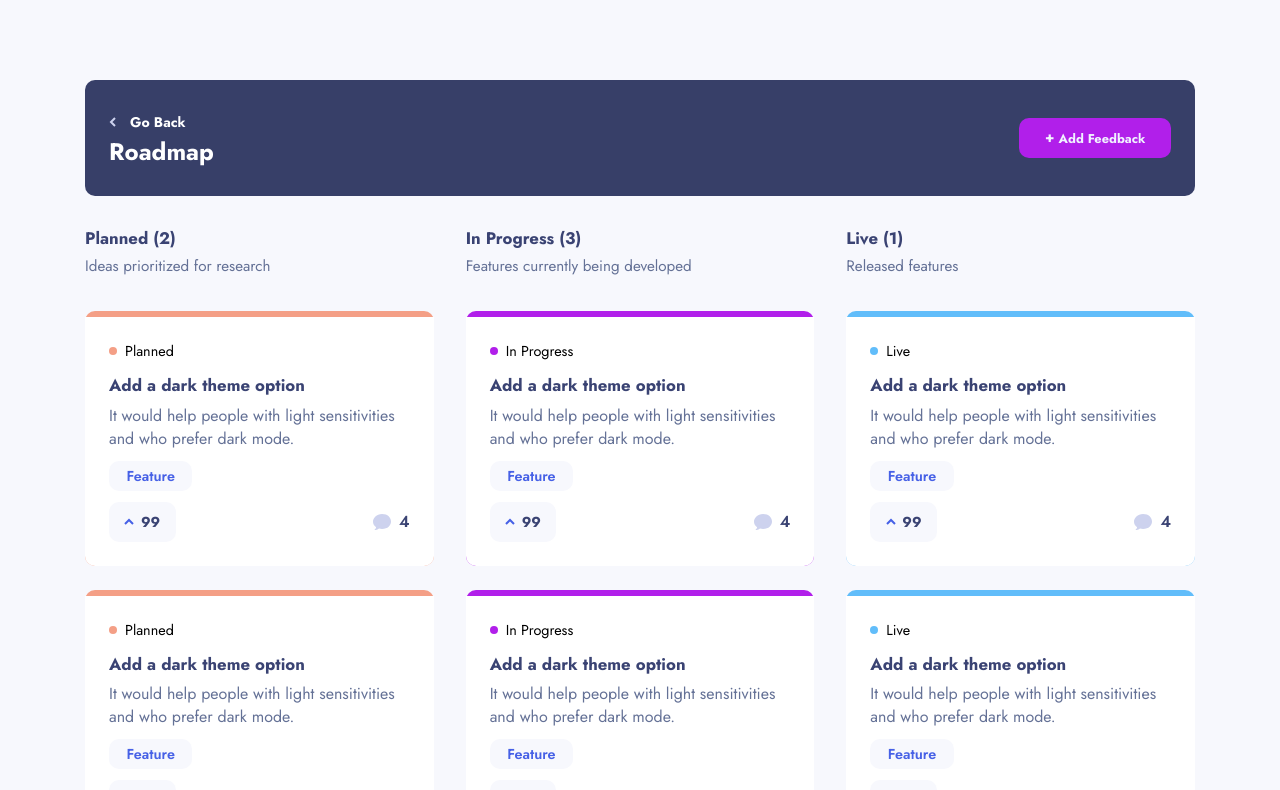
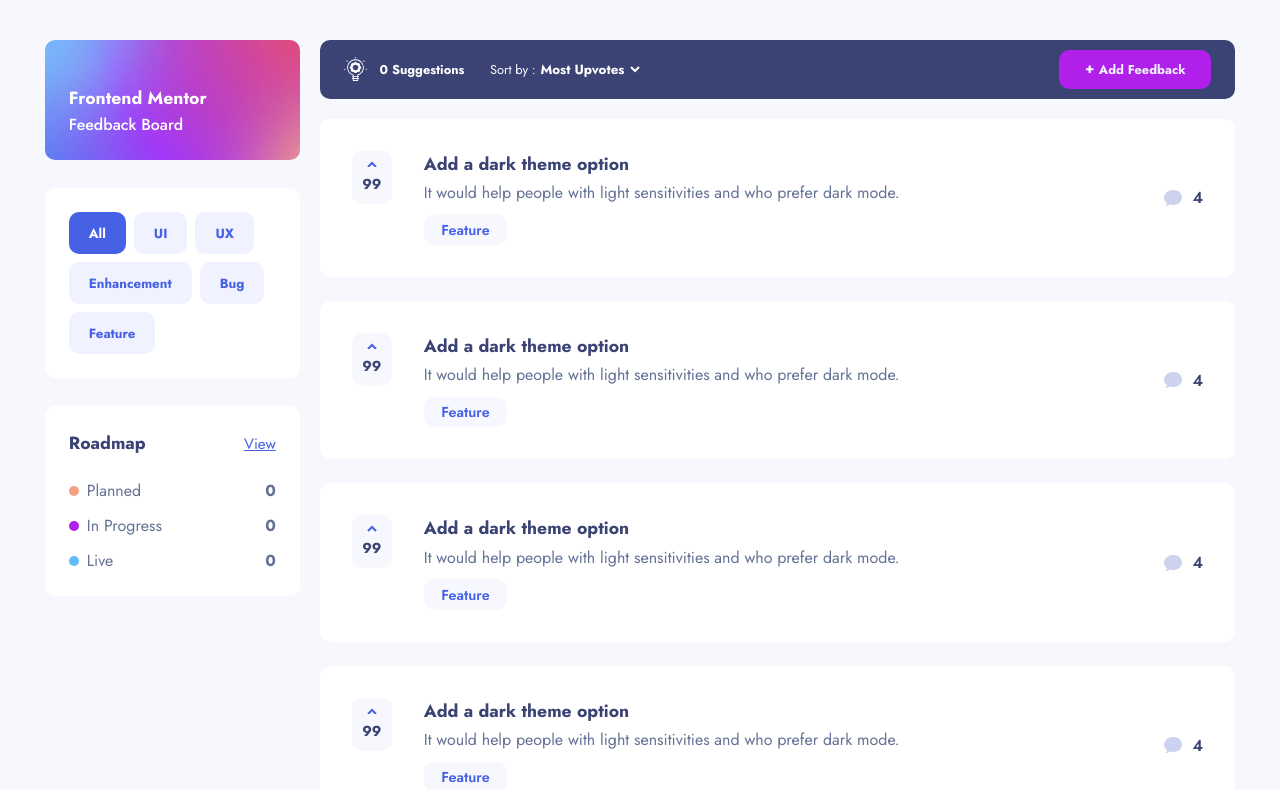
Before and after one commit to Victor-Nyagudi/product-feedback-app-react, a React (Create React App) app: page / in a window 1280 px wide. Shown: the top 790 px of the page. Built offline with nearby package versions, Linux system fonts and the light colour scheme.

Commit message:
Extract .feedback-item styling into a mixin

```diff
--- a/src/App.js
+++ b/src/App.js
@@ -76,10 +76,10 @@
 
   return (
     <>
-      {/* <SuggestionsPage sharedProps={ sharedProps } /> */}
+      <SuggestionsPage sharedProps={ sharedProps } />
       {/* <AddEditFeedbackPage sharedProps={ sharedProps } /> */}
       {/* <FeedbackDetailPage sharedProps={ sharedProps } /> */}
-      <RoadMapPage sharedProps={ sharedProps } />
+      {/* <RoadMapPage sharedProps={ sharedProps } /> */}
     </>
   );
 }
--- a/src/components/pages/suggestions-page/main/SuggestionsMain.js
+++ b/src/components/pages/suggestions-page/main/SuggestionsMain.js
@@ -1,10 +1,18 @@
+import FeedbackItem from "../../../shared/FeedbackItem";
 import SuggestionsEmpty from "./SuggestionsEmpty";
 
 function SuggestionsMain() {
     return (
         <main className="suggestions__main">
             <div className="suggestions__main-content container">
-                <SuggestionsEmpty />
+                {/* <SuggestionsEmpty /> */}
+                <FeedbackItem />
+                <FeedbackItem />
+                <FeedbackItem />
+                <FeedbackItem />
+                <FeedbackItem />
+                <FeedbackItem />
+                <FeedbackItem />
             </div>
         </main>
     );
--- a/src/css/main.css
+++ b/src/css/main.css
@@ -922,6 +922,11 @@
     margin: 0 auto;
     padding-top: 2.5em;
     background-color: #f7f8fd;
+    /*
+        * These styles apply to a feedback item whose ancestor has an element
+        * with a .parent__main e.g. suggestions__main or feedback-detail__main.
+        ! These styles should only applied in the 600px up breakpoint.
+    */
   }
   .suggestions__aside {
     display: -ms-grid;
@@ -1124,6 +1129,42 @@
     width: 100%;
     margin: 0;
   }
+  .suggestions__main .feedback-item {
+    padding: 2em;
+  }
+  .suggestions__main .feedback-content {
+        grid-template-areas: 'feedback-item-upvotes feedback-item-text feedback-item-comments'
+ 'feedback-item-upvotes  feedback-item-text feedback-item-comments'
+ '. feedback-item-tag-container feedback-item-comments';
+    -ms-grid-columns: minmax(40px, 40px) 12fr 1fr;
+        grid-template-columns: minmax(40px, 40px) 12fr 1fr;
+    gap: 0 2em;
+  }
+  .suggestions__main .feedback-content__title {
+    font-size: 1.1rem;
+    margin-bottom: .25em;
+  }
+  .suggestions__main .feedback-content__upvotes {
+    -ms-flex-item-align: start;
+        align-self: flex-start;
+  }
+  .suggestions__main .feedback-content__upvotes-button {
+    -webkit-box-orient: vertical;
+    -webkit-box-direction: normal;
+        -ms-flex-direction: column;
+            flex-direction: column;
+    max-width: 40px;
+    max-height: 53px;
+  }
+  .suggestions__main .feedback-content__comments {
+    gap: .65em;
+    -webkit-box-pack: end;
+        -ms-flex-pack: end;
+            justify-content: flex-end;
+  }
+  .suggestions__main .feedback-content__tag-container {
+    margin-bottom: 0;
+  }
   .suggestions__empty {
     padding: 8em;
   }
@@ -1155,6 +1196,11 @@
             * Since FeedbackItem is a shared component, some styles will only apply
             * on certain pages.
         */
+    /*
+        * These styles apply to a feedback item whose ancestor has an element
+        * with a .parent__main e.g. suggestions__main or feedback-detail__main.
+        ! These styles should only applied in the 600px up breakpoint.
+    */
   }
   .feedback-detail__main .feedback-item {
     padding: 2em;
--- a/src/main.scss
+++ b/src/main.scss
@@ -124,6 +124,50 @@
     display: flex;
     align-items: center;
     justify-content: center;
+}
+
+@mixin feedback-item-600px-up {
+    /*
+        * These styles apply to a feedback item whose ancestor has an element
+        * with a .parent__main e.g. suggestions__main or feedback-detail__main.
+        ! These styles should only applied in the 600px up breakpoint.
+    */
+    &__main .feedback-item { padding: $feedback-detail-padding-lg; }
+
+    &__main .feedback-content {
+        grid-template-areas:
+            'feedback-item-upvotes feedback-item-text feedback-item-comments'
+            'feedback-item-upvotes  feedback-item-text feedback-item-comments'
+            '. feedback-item-tag-container feedback-item-comments'
+        ;
+
+        grid-template-columns: $feedback-detail-column-sizing;
+
+        gap: $feedback-detail-column-gap;
+
+        &__title {
+            font-size: $feedback-detail-heading-desktop;
+            margin-bottom: .25em;
+        }
+
+        &__upvotes {
+            align-self: flex-start;
+
+            &-button {
+                flex-direction: column;
+
+                max-width: 40px;
+                max-height: 53px;
+            }
+        }
+
+        &__comments {
+            gap: .65em;
+            justify-content: flex-end;
+        }
+
+        &__tag-container { margin-bottom: 0; }
+    }
 }
 
 .button {
@@ -1017,6 +1061,7 @@
             }
         }
 
+        @include feedback-item-600px-up;
 
         &__empty {
             padding: 8em;
@@ -1047,42 +1092,7 @@
             * Since FeedbackItem is a shared component, some styles will only apply
             * on certain pages.
         */
-        &__main .feedback-item { padding: $feedback-detail-padding-lg; }
-
-        &__main .feedback-content {
-            grid-template-areas:
-                'feedback-item-upvotes feedback-item-text feedback-item-comments'
-                'feedback-item-upvotes  feedback-item-text feedback-item-comments'
-                '. feedback-item-tag-container feedback-item-comments'
-            ;
-
-            grid-template-columns: $feedback-detail-column-sizing;
-
-            gap: $feedback-detail-column-gap;
-
-            &__title {
-                font-size: $feedback-detail-heading-desktop;
-                margin-bottom: .25em;
-            }
-
-            &__upvotes {
-                align-self: flex-start;
-
-                &-button {
-                    flex-direction: column;
-
-                    max-width: 40px;
-                    max-height: 53px;
-                }
-            }
-
-            &__comments {
-                gap: .65em;
-                justify-content: flex-end;
-            }
-
-            &__tag-container { margin-bottom: 0; }
-        }
+        @include feedback-item-600px-up;
 
         &__comments-container { padding: $feedback-detail-padding-lg; }
 
```
Also changed, not shown: 1 other file (tests, documents, lock files or other folders).
